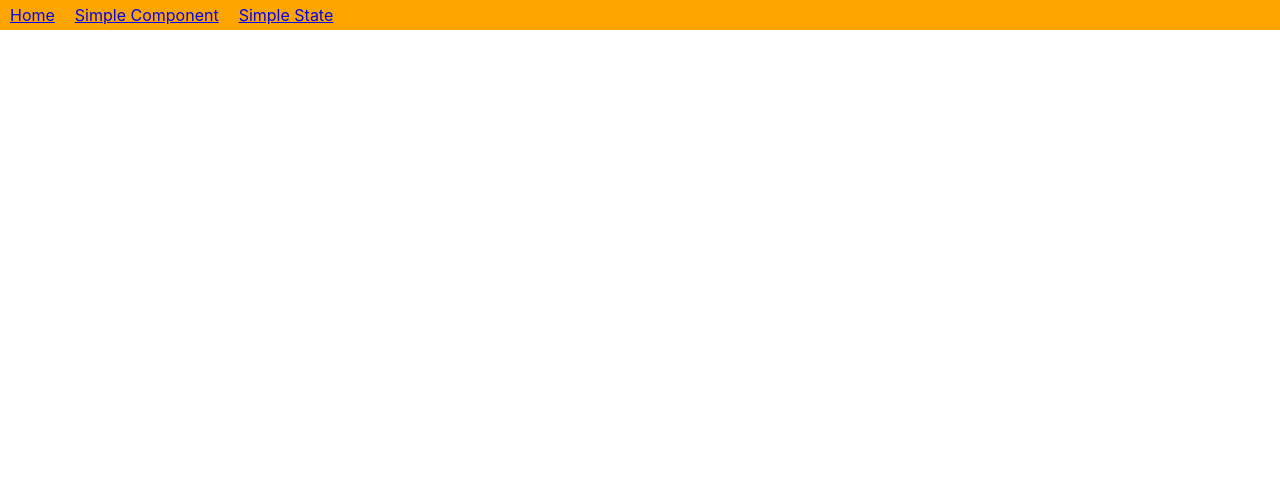
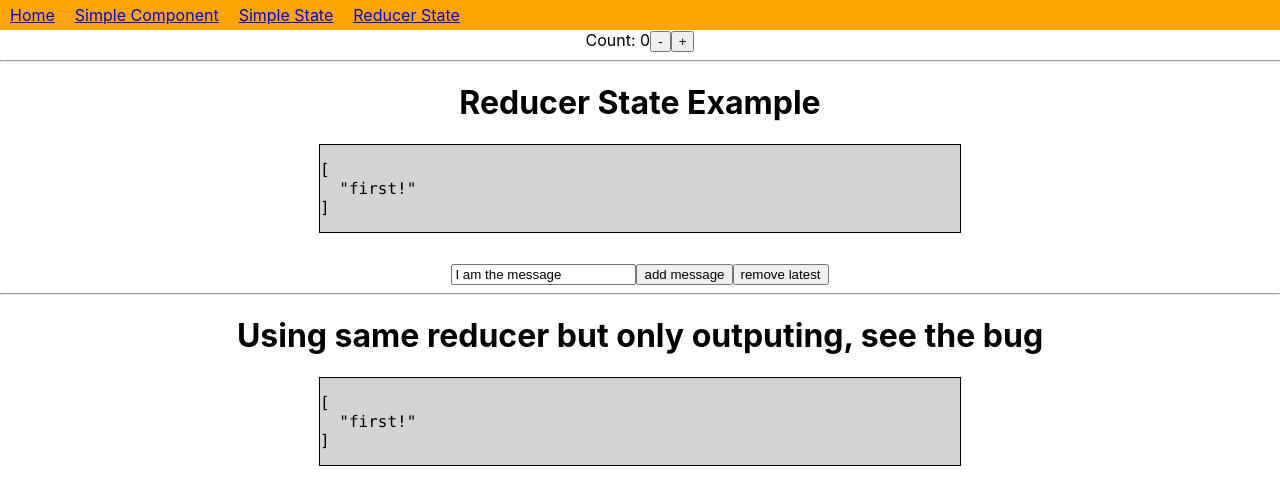
Before and after one commit to krismeister/react-practice-1, a React (Create React App) app: page /state-2 in a window 1280 px wide. Shown: the top 504 px of the page. Built offline with nearby package versions, Linux system fonts and the light colour scheme.

Commit message:
Added Reducer Practice

```diff
--- a/src/index.css
+++ b/src/index.css
@@ -10,4 +10,12 @@ body {
 code {
   font-family: source-code-pro, Menlo, Monaco, Consolas, 'Courier New',
     monospace;
+  display: block;
+  background: lightgray;
+  border: 1px solid black;
+  padding: 15px 0;
+  width: 50%;
+  margin: 5px auto 30px;
+  text-align: left;
+  white-space: pre;
 }
--- a/src/navigation/Navigation.tsx
+++ b/src/navigation/Navigation.tsx
@@ -1,12 +1,15 @@
 import "./Navigation.css";
-import {Link} from 'react-router-dom'
+import { Link } from "react-router-dom";
 
 const Navigation = () => {
-    return  <nav>
-    <Link to="/">Home</Link>
-    <Link to="/component-1">Simple Component</Link>
-    <Link to="/state-1">Simple State</Link>
-  </nav>
-}
+  return (
+    <nav>
+      <Link to="/">Home</Link>
+      <Link to="/component-1">Simple Component</Link>
+      <Link to="/state-1">Simple State</Link>
+      <Link to="/state-2">Reducer State</Link>
+    </nav>
+  );
+};
 
 export default Navigation;
--- /dev/null
+++ b/src/pages/ReducerState/CountExampleComponent.tsx
@@ -0,0 +1,66 @@
+import { FunctionComponent, useEffect, useReducer } from "react";
+
+// An enum with all the types of actions to use in our reducer
+enum CountActionKind {
+  INCREASE = "INCREASE",
+  DECREASE = "DECREASE",
+}
+
+// An interface for our actions
+interface CountAction {
+  type: CountActionKind;
+  payload: number;
+}
+
+// An interface for our state
+interface CountState {
+  count: number;
+}
+
+// Our reducer function that uses a switch statement to handle our actions
+function counterReducer(state: CountState, action: CountAction) {
+  const { type, payload } = action;
+  //   console.log("inside reducer!");
+  switch (type) {
+    case CountActionKind.INCREASE:
+      return {
+        ...state,
+        count: state.count + payload,
+      };
+    case CountActionKind.DECREASE:
+      return {
+        ...state,
+        count: state.count - payload,
+      };
+    default:
+      return state;
+  }
+}
+
+// An example of using the `useReducer` hooks with our reducer function and an initial state
+const CountReducerExampleComponent: FunctionComponent = () => {
+  const [state, dispatch] = useReducer(counterReducer, { count: 0 });
+
+  useEffect(() => {
+    console.log(state);
+  }, [state]);
+
+  return (
+    <div>
+      Count: {state.count}
+      {/* Calling our actions on button click */}
+      <button
+        onClick={() => dispatch({ type: CountActionKind.INCREASE, payload: 5 })}
+      >
+        -
+      </button>
+      <button
+        onClick={() => dispatch({ type: CountActionKind.DECREASE, payload: 5 })}
+      >
+        +
+      </button>
+    </div>
+  );
+};
+
+export default CountReducerExampleComponent;
--- /dev/null
+++ b/src/pages/ReducerState/ReducerState.tsx
@@ -0,0 +1,85 @@
+import { FunctionComponent, useEffect, useReducer, useState } from "react";
+import CountReducerExampleComponent from "./CountExampleComponent";
+
+interface State {
+  values: string[];
+}
+
+type Action = { type: "ADD"; toAdd: string } | { type: "REMOVE" };
+
+const reducer = (state: State, action: Action) => {
+  console.log(action);
+  switch (action.type) {
+    case "ADD":
+      if (action.toAdd) {
+        return {
+          ...state,
+          values: [...state.values, action.toAdd],
+        };
+      }
+      break;
+    case "REMOVE":
+      console.log("inside REMOVE");
+      const newValues = [...state.values];
+      newValues.pop();
+      return {
+        ...state,
+        values: newValues,
+      };
+  }
+  throw new Error("this should not be reached");
+};
+
+const Example: FunctionComponent = () => {
+  const [reducerState, dispatch] = useReducer(reducer, { values: ["first!"] });
+  const [message, setMessage] = useState("I am the message");
+
+  const handleAddClick = () => {
+    if (message) {
+      dispatch({ type: "ADD", toAdd: message });
+    }
+  };
+
+  const handleRemoveClick = () => {
+    console.log("hadnle remove click called");
+    dispatch({ type: "REMOVE" });
+  };
+
+  return (
+    <>
+      <h1>Reducer State Example</h1>
+      <code>{JSON.stringify(reducerState.values, null, 2)}</code>
+      <input
+        type="text"
+        value={message}
+        onChange={(event) => setMessage(event.target.value)}
+      />
+      <button onClick={handleAddClick}>add message</button>
+      <button onClick={handleRemoveClick}>remove latest</button>
+    </>
+  );
+};
+
+const Example2: FunctionComponent = () => {
+  const [reducerState] = useReducer(reducer, { values: ["first!"] });
+  return (
+    <>
+      <h1>Using same reducer but only outputing, see the bug</h1>
+      <code>{JSON.stringify(reducerState.values, null, 2)}</code>
+    </>
+  );
+};
+
+const ReducerStateComponent = () => {
+  return (
+    <>
+      <CountReducerExampleComponent />
+      <hr />
+      <Example />
+      <hr />
+      <Example2 />
+    </>
+  );
+};
+
+export default ReducerStateComponent;
--- a/src/router/AppRouter.tsx
+++ b/src/router/AppRouter.tsx
@@ -1,7 +1,8 @@
-import { BrowserRouter as Router, Route, Routes } from "react-router-dom";
+import { Route, Routes } from "react-router-dom";
 import Home from "../pages/Home/Home";
+import SimpleComponent from "../pages/SimpleComponent/SimpleComponent";
 import SimpleState from "../pages/SimpleState/SimpleState";
-import SimpleComponent from "../pages/SimpleComponent/SimpleComponent";
+import ReducerStateComponent from "../pages/ReducerState/ReducerState";
 
 const AppRouter = () => {
   return (
@@ -9,6 +10,7 @@ const AppRouter = () => {
       <Route path="/" element={<Home />} />
       <Route path="/component-1" element={<SimpleComponent />} />
       <Route path="/state-1" element={<SimpleState />} />
+      <Route path="/state-2" element={<ReducerStateComponent />} />
     </Routes>
   );
 };
```
